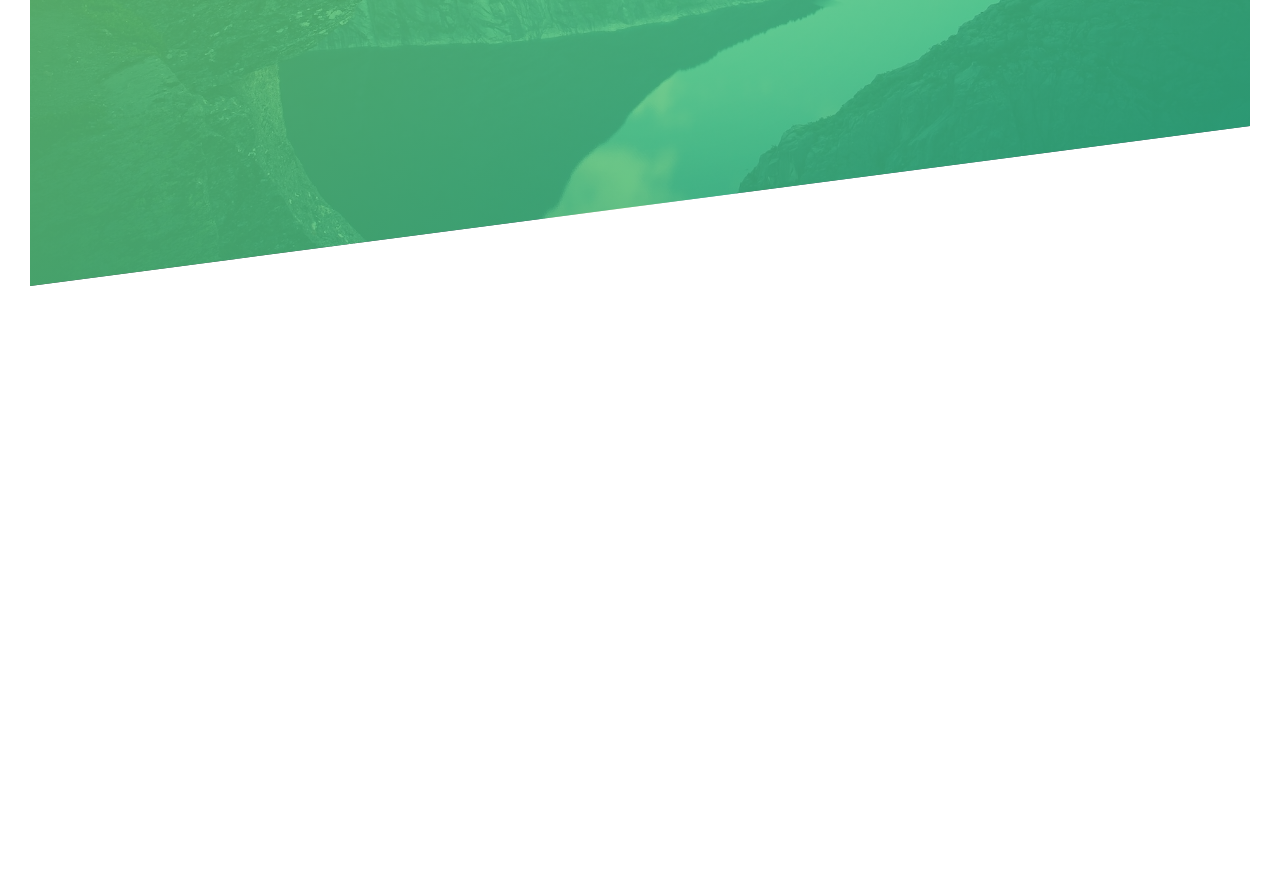
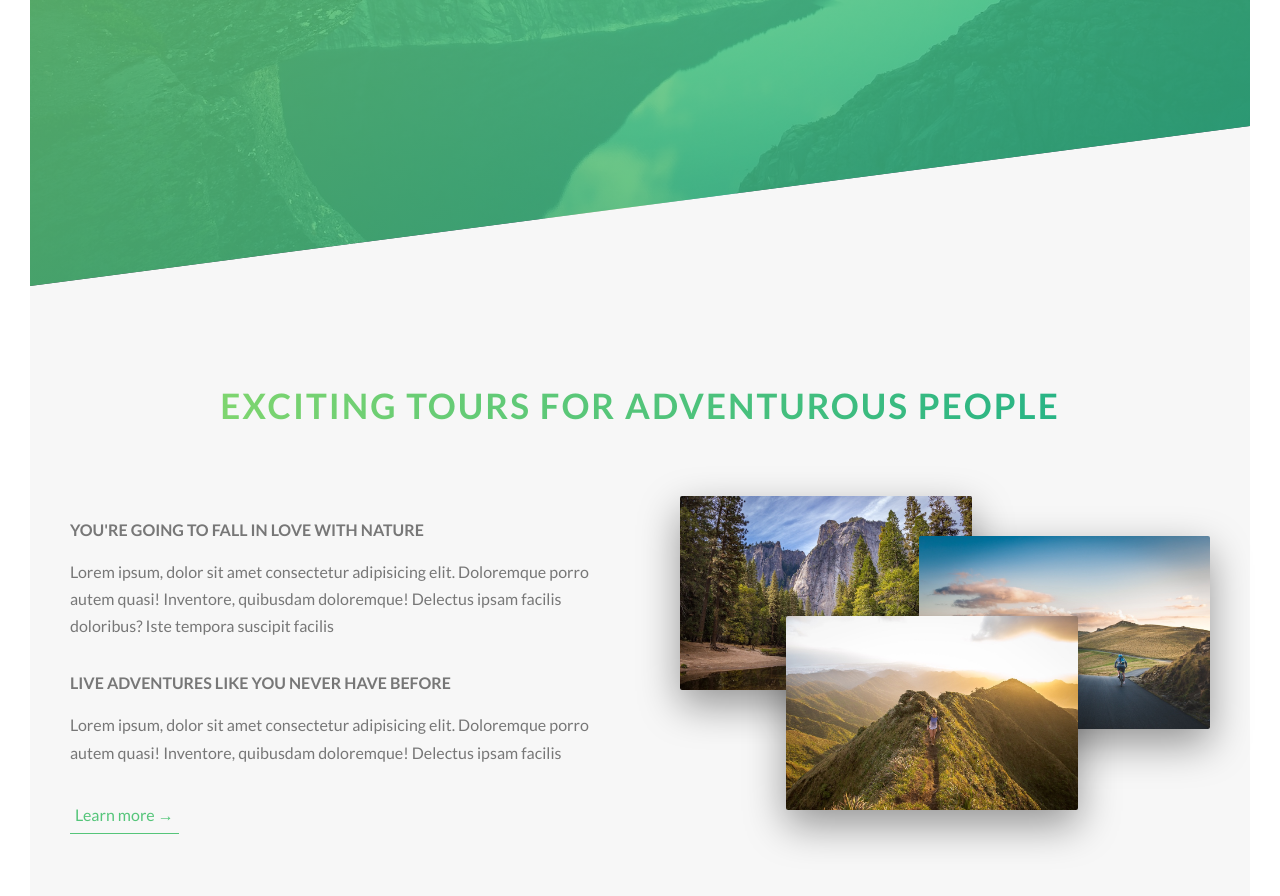
Before and after one commit to M0hamedGamal/Natours, a website: page index.html in a window 1280 px wide. Shown: the part 504-1400 px from the top of the page. Before the commit the page ends 820 px from the top, so only its background shows below. Drawn offline with Linux system fonts and the light colour scheme.

Commit message:
Finish section-about

```diff
--- a/index.html
+++ b/index.html
@@ -9,7 +9,7 @@
       rel="stylesheet"
     />
 
-    <link rel="stylesheet" href="css/icon-font.css" />
+    <link rel="stylesheet" href="css/icon-font.css" type="text/html" />
     <link rel="stylesheet" href="css/style.css" />
     <link rel="shortcut icon" type="image/png" href="img/favicon.png" />
 
@@ -29,6 +29,31 @@
         <a href="#" class="btn btn--white btn--animated">Discover our tours</a>
       </div>
     </header>
+
+    <section class="section-about">
+      <div class="u-center-text u-margin-buttom-big">
+        <h2 class="heading-secondary">
+          Exciting tours for adventurous people
+        </h2>
+      </div>
+
+      <div class="row">
+        <div class="col-1-of-2">
+          <h3 class="heading-tertiary u-margin-buttom-small">You're going to fall in love with nature</h3>
+          <p class="paragraph">Lorem ipsum, dolor sit amet consectetur adipisicing elit. Doloremque porro autem quasi! Inventore, quibusdam doloremque! Delectus ipsam facilis doloribus? Iste tempora suscipit facilis</p>
+          <h3 class="heading-tertiary u-margin-buttom-small">Live adventures like you never have before</h3>
+          <p class="paragraph">Lorem ipsum, dolor sit amet consectetur adipisicing elit. Doloremque porro autem quasi! Inventore, quibusdam doloremque! Delectus ipsam facilis</p>
+          <a href="#" class="btn-text">Learn more &rarr;</a>
+        </div>
+        <div class="col-1-of-2">
+          <div class="composition">
+            <img src="img/nat-1-large.jpg" alt="Photo 1" class="composition__photo composition__photo--p1">
+            <img src="img/nat-2-large.jpg" alt="Photo 2" class="composition__photo composition__photo--p2">
+            <img src="img/nat-3-large.jpg" alt="Photo 3" class="composition__photo composition__photo--p3">
+          </div>
+        </div>
+      </div>
+    </section>
 
     <!-- <section class="grid-test">
       <div class="row">
--- a/sass/abstracts/_variables.scss
+++ b/sass/abstracts/_variables.scss
@@ -2,9 +2,13 @@
 $color-primary: #55c57a;
 $color-primary-light: #7ed56f;
 $color-primary-dark: #28b485;
+$color-gray-light-1: #f7f7f7;
 $color-gray-dark: #777;
 $color-white: #fff;
 $color-black: #000;
+
+// FONT-SIZE
+$default-font-size: 1.6rem;
 
 //  GRID
 $grid-width: 114rem;
--- a/sass/base/_typography.scss
+++ b/sass/base/_typography.scss
@@ -1,7 +1,7 @@
 body {
   font-family: "Lato", sans-serif;
   font-weight: 400;
-  font-size: 1.6rem;
+  font-size: $default-font-size;
   margin: 3rem;
   line-height: 1.7;
   color: $color-gray-dark;
@@ -29,3 +29,37 @@ body {
     animation: moveToLeft 1s ease-in-out 1;
   }
 }
+
+
+.heading-secondary {
+  font-size: 3.5rem;
+  text-transform: uppercase;
+  font-weight: 700;
+  display: inline-block;
+  color: transparent;
+  letter-spacing: .2rem;
+  background-image: linear-gradient(to right, $color-primary-light, $color-primary-dark);
+  background-clip: text;
+  -webkit-background-clip: text;
+  transition: all .2s;
+
+  &:hover {
+    transform: skew(15deg, 2deg) scale(1.1);
+    text-shadow: .5rem 1rem 2rem rgba($color-black, 0.2);
+  }
+}
+
+.heading-tertiary {
+  font-size: $default-font-size;
+  text-transform: uppercase;
+  font-weight: 700;
+}
+
+p.paragraph {
+  font-size: $default-font-size;
+
+  &:not(:last-child){
+    margin-bottom: 3rem;
+  }
+
+}
--- a/sass/base/_utilities.scss
+++ b/sass/base/_utilities.scss
@@ -0,0 +1,4 @@
+.u-center-text { text-align: center;}
+.u-margin-buttom-small {margin-bottom: 1.5rem;}
+.u-margin-buttom-medium {margin-bottom: 4rem;}
+.u-margin-buttom-big {margin-bottom: 8rem;}
--- a/sass/components/_button.scss
+++ b/sass/components/_button.scss
@@ -6,9 +6,9 @@
     padding: 1.5rem 2rem;
     display: inline-block;
     border-radius: 10rem;
+    position: relative;
     transition: all 0.2s;
-    position: relative;
-    font-size: 1.6rem;
+    font-size: $default-font-size;
   }
 
   &:hover {
@@ -54,3 +54,28 @@
     animation-fill-mode: backwards;
   }
 }
+
+.btn-text{
+  &:link,
+  &:visited {
+    font-size: $default-font-size;
+    color: $color-primary;
+    display: inline-block;
+    text-decoration: none;
+    padding: .5rem;
+    border-bottom: 1px solid $color-primary;
+    transition: all .2s;
+  }
+
+  &:hover {
+    color: $color-white;
+    background-color: $color-primary;
+    box-shadow: 0 1rem 2rem rgba($color-black, .2);
+    transform: translateY(-2px);
+  }
+
+  &:active {
+    box-shadow: 0 .5rem 1rem rgba($color-black, .1);
+    transform: translateY(0);
+  }
+}
--- /dev/null
+++ b/sass/components/_composition.scss
@@ -0,0 +1,39 @@
+.composition {
+    position: relative;
+
+    &__photo {
+        width: 55%;
+        position: absolute;
+        box-shadow: 0 1.5rem 4rem rgba($color-black, .4);
+        border-radius: 2px;
+        outline-offset: 2rem;
+        z-index: 10;
+        transition: all .2s;
+
+        &--p1 {
+            top: -2rem;
+            left: 0;
+        }
+
+        &--p2 {
+            top: 2rem;
+            right: 0;
+        }
+
+        &--p3 {
+            top: 10rem;
+            left: 20%;
+        }
+
+        &:hover {
+            outline: 1.5rem solid $color-primary;
+            transform: scale(1.05) translateY(-.5rem);
+            box-shadow: 0 2.5rem 4rem rgba($color-black, .5);
+            z-index: 20;
+        }
+    }
+
+    &:hover &__photo:not(:hover) {
+        transform: scale(.95);
+    }
+}
--- a/sass/layout/_grid.scss
+++ b/sass/layout/_grid.scss
@@ -1,6 +1,5 @@
 .row {
   max-width: $grid-width;
-  background-color: #777;
   margin: 0 auto;
   &:not(:last-child) {
     margin-bottom: $space-vertical;
@@ -10,8 +9,6 @@
 
   [class^="col-"] {
     float: left;
-    background-color: orangered;
-    color: #fff;
     &:not(:last-child) {
       margin-right: $space-horizontal;
     }
--- a/sass/main.scss
+++ b/sass/main.scss
@@ -6,6 +6,7 @@
 @import "base/typography";
 @import "base/utilities";
 @import "components/button";
+@import "components/composition";
 @import "layout/grid";
 @import "layout/header";
 @import "pages/home";
--- a/sass/pages/_home.scss
+++ b/sass/pages/_home.scss
@@ -0,0 +1,5 @@
+.section-about {
+    background-color: $color-gray-light-1;
+    padding: 25rem 0;
+    margin-top: -20vh;
+}
```
Also changed, not shown: css/style.css.
